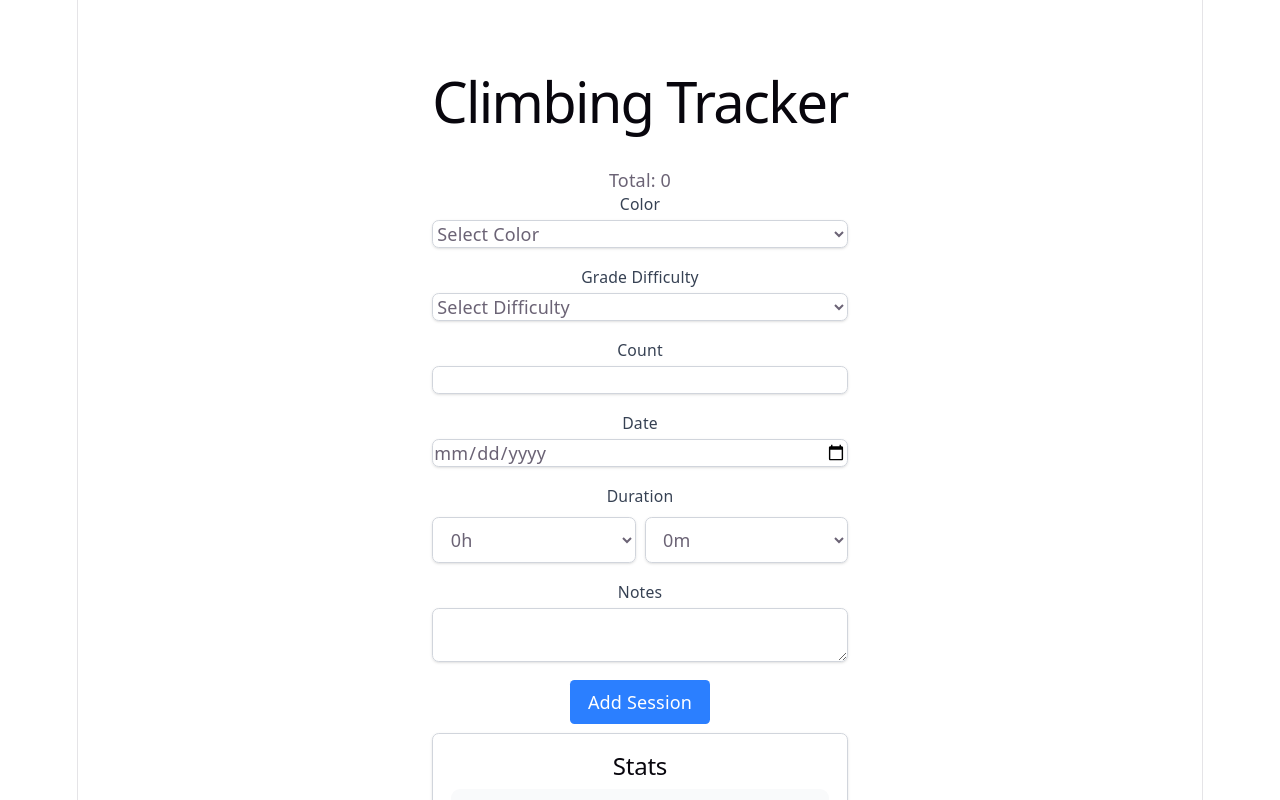
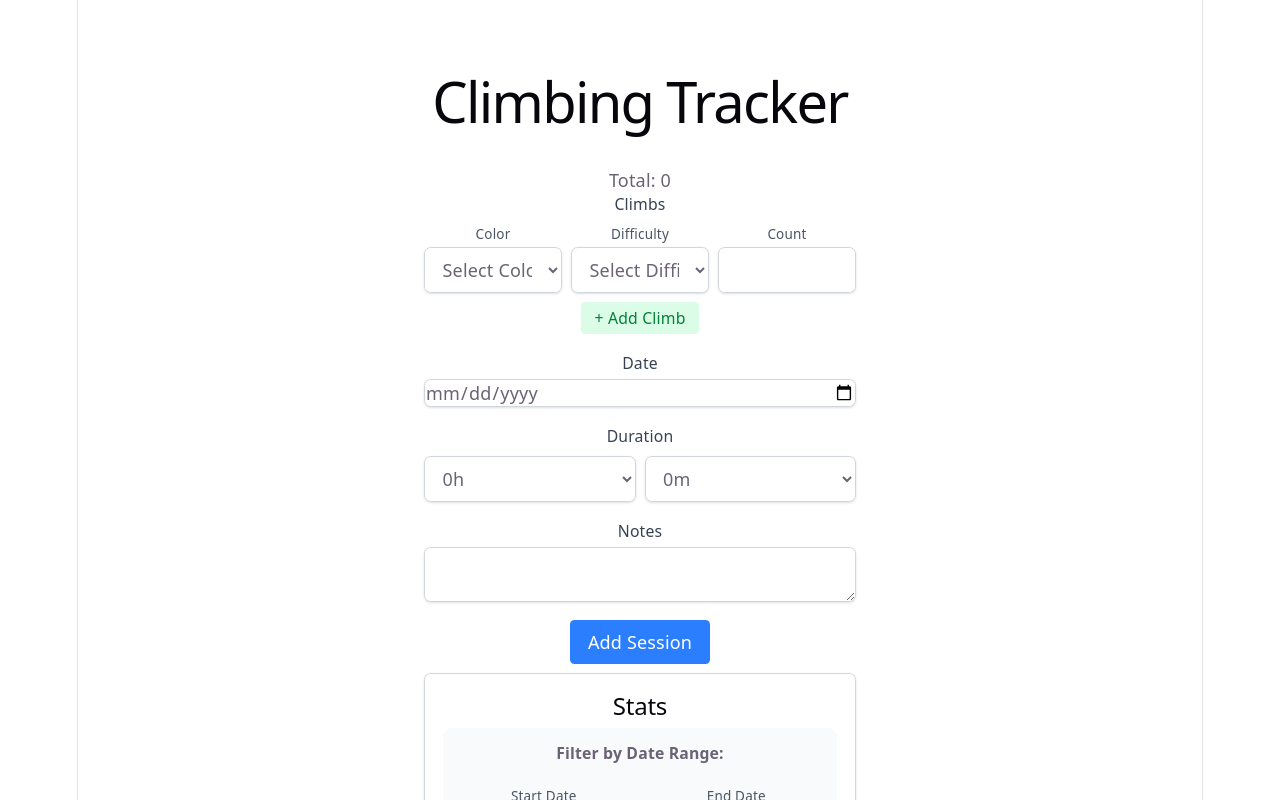
Before and after one commit to mateuszniechwiej/Climbing-Tracker, a React (Vite) app: page / in a window 1280 px wide. Shown: the top 800 px of the page. Built offline with nearby package versions, Linux system fonts and the light colour scheme.

Commit message:
Update adding climbs and stats calculation

```diff
--- a/src/App.jsx
+++ b/src/App.jsx
@@ -13,9 +13,7 @@ function App() {
 
   const handleAddSession = (formData) => {
     const newSession = {
-      color: formData.color,
-      gradeDifficulty: formData.gradeDifficulty,
-      count: formData.count,
+      climbs: formData.climbs,
       date: formData.date,
       duration: formData.duration,
       notes: formData.notes || ''
--- a/src/components/AddSession.jsx
+++ b/src/components/AddSession.jsx
@@ -1,11 +1,8 @@
 import { useState } from "react";
 
 export default function AddSession({ onAdd }) {
-
   const [formData, setFormData] = useState({
-    color: '',
-    gradeDifficulty: '',
-    count: '',
+    climbs: [{ color: '', gradeDifficulty: '', count: '' }],
     date: '',
     durationHrs: '',
     durationMins: '',
@@ -16,78 +13,109 @@ export default function AddSession({ onAdd }) {
     e.preventDefault();
     const duration = `${formData.durationHrs || 0}h :${formData.durationMins || '00'}m`;
     onAdd({
-        color: formData.color,
-        count: parseInt(formData.count),
+      climbs: formData.climbs.filter(climb => climb.color && climb.gradeDifficulty && climb.count),
       date: formData.date,
-        notes: formData.notes,
-        gradeDifficulty: formData.gradeDifficulty,
-        duration: duration
+      duration: duration,
+      notes: formData.notes
     });
-    setFormData({ color: '', gradeDifficulty: '', count: '', date: '', durationHrs: '', durationMins: '', notes: '' });  // Reset
+    setFormData({
+      climbs: [{ color: '', gradeDifficulty: '', count: '' }],
+      date: '',
+      durationHrs: '',
+      durationMins: '',
+      notes: ''
+    });
   };
 
-  const gradeColors = [
-    'Murple', 'Flags', 'Pink', 'Black', 'Blue', 'Red', 'Yellow'
+  const addClimb = () => {
+    setFormData({
+      ...formData,
+      climbs: [...formData.climbs, { color: '', gradeDifficulty: '', count: '' }]
+    });
+  };
 
-  ]
+  const updateClimb = (index, field, value) => {
+    const newClimbs = [...formData.climbs];
+    newClimbs[index][field] = value;
+    setFormData({ ...formData, climbs: newClimbs });
+  };
 
-  const gradeDifficulty = [
-    'Easy', 'Medium', 'Hard', 'Very Hard'
-  ];
+  const removeClimb = (index) => {
+    setFormData({
+      ...formData,
+      climbs: formData.climbs.filter((_, i) => i !== index)
+    });
+  };
+
+  const gradeColors = ['Murple', 'Flags', 'Pink', 'Black', 'Blue', 'Red', 'Yellow'];
+  const gradeDifficulties = ['Easy', 'Medium', 'Hard', 'Very Hard'];
 
   return (
-    <><form onSubmit={handleSubmit} className="space-y-4">
+    <form onSubmit={handleSubmit} className="space-y-4">
       <div>
-          <label htmlFor="color" className="block text-sm font-medium text-gray-700">
-            Color
+        <label className="block text-sm font-medium text-gray-700 mb-2">
+          Climbs
         </label>
+        {formData.climbs.map((climb, index) => (
+          <div key={index} className="flex gap-2 mb-2 items-end">
+            <div className="flex-1">
+              <label className="block text-xs text-gray-600 mb-1">Color</label>
               <select
-            id="color"
-            value={formData.color}
-            onChange={(e) => setFormData({ ...formData, color: e.target.value })}
-            className="mt-1 block w-full border border-gray-300 rounded-md shadow-sm focus:ring-blue-500 focus:border-blue-500"
+                value={climb.color}
+                onChange={(e) => updateClimb(index, 'color', e.target.value)}
+                className="w-full border border-gray-300 rounded-md shadow-sm focus:ring-blue-500 focus:border-blue-500 px-3 py-2"
                 required
               >
                 <option value="">Select Color</option>
                 {gradeColors.map((color) => (
-              <option key={color} value={color}>
-                {color}
-              </option>
+                  <option key={color} value={color}>{color}</option>
                 ))}
               </select>
             </div>
-        <div>
-          <label htmlFor="gradeDifficulty" className="block text-sm font-medium text-gray-700">
-            Grade Difficulty
-          </label>
+            <div className="flex-1">
+              <label className="block text-xs text-gray-600 mb-1">Difficulty</label>
               <select
-            id="gradeDifficulty"
-            value={formData.gradeDifficulty}
-            onChange={(e) => setFormData({ ...formData, gradeDifficulty: e.target.value })}
-            className="mt-1 block w-full border border-gray-300 rounded-md shadow-sm focus:ring-blue-500 focus:border-blue-500"
+                value={climb.gradeDifficulty}
+                onChange={(e) => updateClimb(index, 'gradeDifficulty', e.target.value)}
+                className="w-full border border-gray-300 rounded-md shadow-sm focus:ring-blue-500 focus:border-blue-500 px-3 py-2"
                 required
               >
                 <option value="">Select Difficulty</option>
-            {gradeDifficulty.map((option) => (
-              <option key={option} value={option}>
-                {option}
-              </option>
+                {gradeDifficulties.map((diff) => (
+                  <option key={diff} value={diff}>{diff}</option>
                 ))}
               </select>
             </div>
-        <div>
-          <label htmlFor="count" className="block text-sm font-medium text-gray-700">
-            Count
-          </label>
+            <div className="flex-1">
+              <label className="block text-xs text-gray-600 mb-1">Count</label>
               <input
                 type="number"
-            id="count"
-            value={formData.count}
-            onChange={(e) => setFormData({ ...formData, count: e.target.value })}
-            className="mt-1 block w-full border border-gray-300 rounded-md shadow-sm focus:ring-blue-500 focus:border-blue-500"
+                value={climb.count}
+                onChange={(e) => updateClimb(index, 'count', e.target.value)}
+                className="w-full border border-gray-300 rounded-md shadow-sm focus:ring-blue-500 focus:border-blue-500 px-3 py-2"
                 required
               />
             </div>
+            {formData.climbs.length > 1 && (
+              <button
+                type="button"
+                onClick={() => removeClimb(index)}
+                className="px-2 py-2 bg-red-100 hover:bg-red-200 text-red-700 rounded"
+              >
+                ✕
+              </button>
+            )}
+          </div>
+        ))}
+        <button
+          type="button"
+          onClick={addClimb}
+          className="px-3 py-1 bg-green-100 hover:bg-green-200 text-green-700 rounded text-sm"
+        >
+          + Add Climb
+        </button>
+      </div>
+
       <div>
         <label htmlFor="date" className="block text-sm font-medium text-gray-700">
           Date
@@ -101,6 +129,7 @@ export default function AddSession({ onAdd }) {
           required
         />
       </div>
+
       <div>
         <label className="block text-sm font-medium text-gray-700 mb-2">
           Duration
@@ -126,6 +155,7 @@ export default function AddSession({ onAdd }) {
           </select>
         </div>
       </div>
+
       <div>
         <label htmlFor="notes" className="block text-sm font-medium text-gray-700">
           Notes
@@ -145,6 +175,5 @@ export default function AddSession({ onAdd }) {
         Add Session
       </button>
     </form>
-    </>
   );
 }
--- a/src/components/SessionList.jsx
+++ b/src/components/SessionList.jsx
@@ -3,15 +3,17 @@ export default function SessionList({ sessions, onDelete }) {
     <div className="space-y-4 mt-2">
       {sessions.map((session, index) => (
         <div key={index} className="p-4 border border-gray-300 rounded-md shadow-sm">
-          <p>
-            <strong>Color:</strong> {session.color}
-          </p>
-          <p>
-            <strong>Grade Difficulty:</strong> {session.gradeDifficulty}
-          </p>
-          <p>
-            <strong>Count:</strong> {session.count}
-          </p>
+          <div className="mb-2">
+            <strong>Climbs:</strong>
+            <ul className="list-disc list-inside ml-4">
+              {session.climbs?.map((climb, i) => (
+                <li key={i}>
+                  {climb.color} - {climb.gradeDifficulty} - {climb.count} climbs
+                </li>
+              ))}
+            </ul>
+          </div>
+
           <p>
             <strong>Date:</strong> {session.date}
           </p>
--- a/src/components/Stats.jsx
+++ b/src/components/Stats.jsx
@@ -16,7 +16,9 @@ export default function Stats({ sessions }) {
     return true;
   });
 
-  const totalClimbs = filteredSessions.reduce((total, session) => total + session.count, 0);
+  const totalClimbs = filteredSessions.reduce((total, session) => {
+    return total + (session.climbs?.reduce((sum, climb) => sum + parseInt(climb.count || 0), 0) || 0);
+  }, 0);
 
   const parseDuration = (durationStr) => {
     if (!durationStr || typeof durationStr !== 'string') return 0;
@@ -42,9 +44,18 @@ export default function Stats({ sessions }) {
   };
 
   // Count color sessions
-  const pinkCount = filteredSessions.filter(session => session.color === 'Pink').length;
-  const blackCount = filteredSessions.filter(session => session.color === 'Black').length;
-  const blueCount = filteredSessions.filter(session => session.color === 'Blue').length;
+  const colorCounts = filteredSessions.reduce((acc, session) => {
+    session.climbs?.forEach(climb => {
+      if (climb.color) {
+        acc[climb.color] = (acc[climb.color] || 0) + 1;
+      }
+    });
+    return acc;
+  }, {});
+
+  const pinkCount = colorCounts.Pink || 0;
+  const blackCount = colorCounts.Black || 0;
+  const blueCount = colorCounts.Blue || 0;
 
   // Calculate duration per month for filtered sessions
   const monthlyDurations = filteredSessions.reduce((acc, session) => {
```
Also changed, not shown: 1 other file (tests, documents, lock files or other folders). Lines whose indentation alone changed are shown as unchanged.
